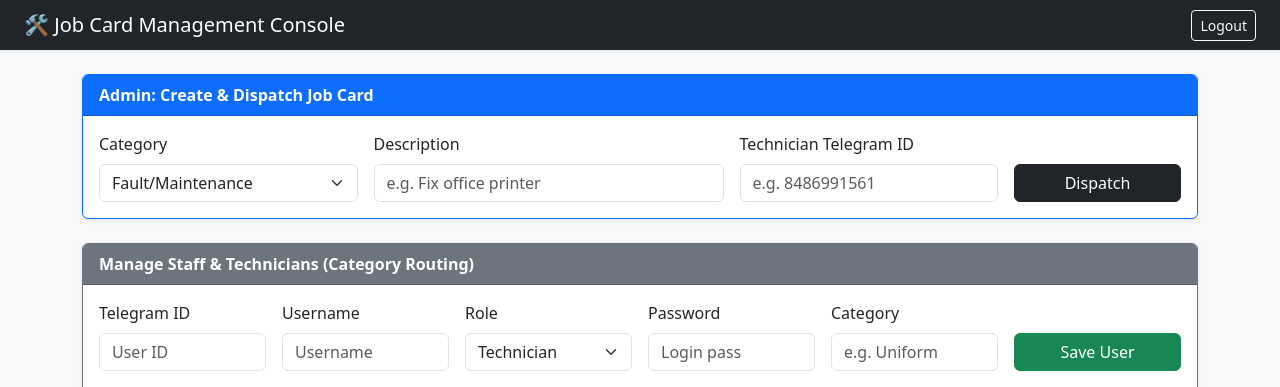
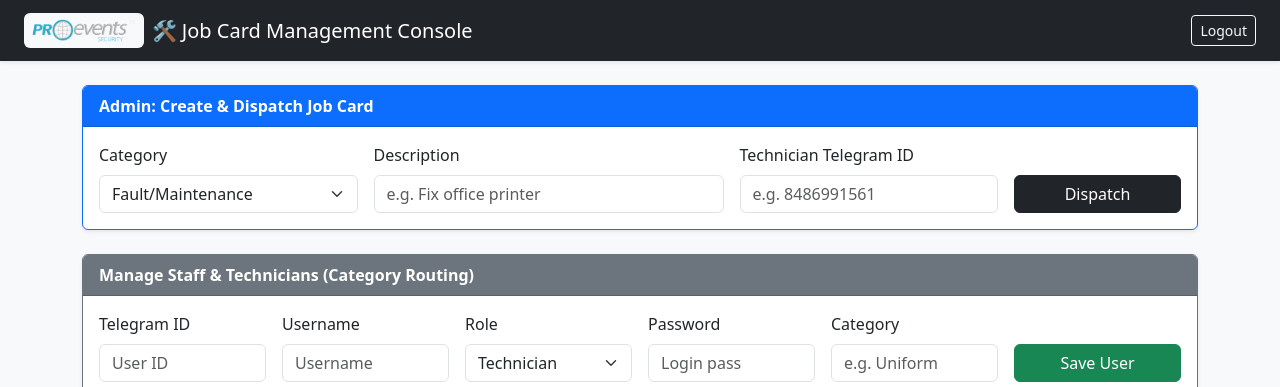
Before and after one commit to logansnewworld/JOBCARDAPP, a Flask app: page / in a window 1280 px wide. Shown: the top 387 px of the page. Run offline with Flask 3, Linux system fonts and the light colour scheme; a user stored in the database is signed in; data that the repository does not hold is empty; some libraries are stand-ins or nearby versions.

Commit message:
Update navbar to include logo and title link

```diff
--- a/templates/index.html
+++ b/templates/index.html
@@ -11,7 +11,10 @@
 
     <!-- Top Navbar -->
     <nav class="navbar navbar-dark bg-dark px-4 shadow-sm">
-        <span class="navbar-brand mb-0 h1">🛠️ Job Card Management Console</span>
+        <a class="navbar-brand d-flex align-items-center text-decoration-none text-white" href="/">
+            <img src="{{ url_for('static', filename='logo.png') }}" alt="Logo" height="35" class="me-2 bg-light rounded p-1">
+            <span class="fs-5">🛠️ Job Card Management Console</span>
+        </a>
         <a href="/logout" class="btn btn-outline-light btn-sm">Logout</a>
     </nav>
 
```
